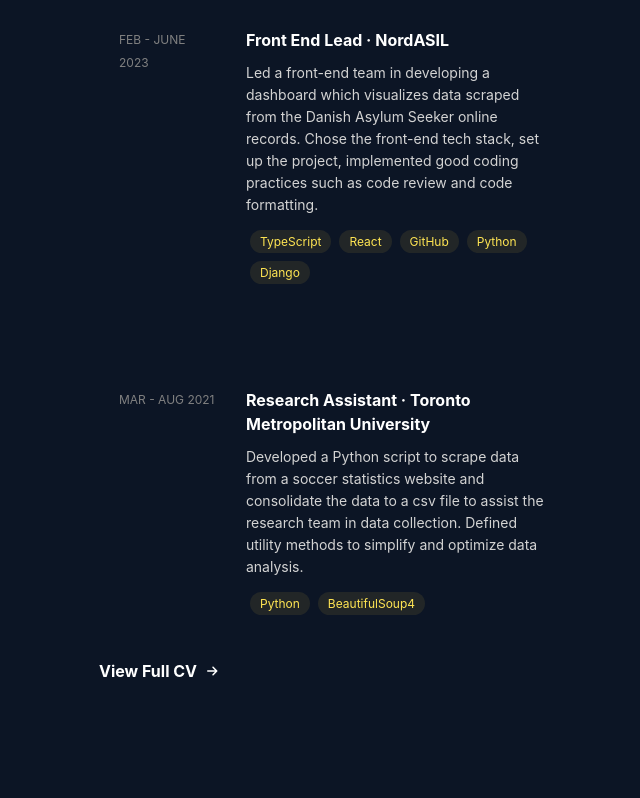
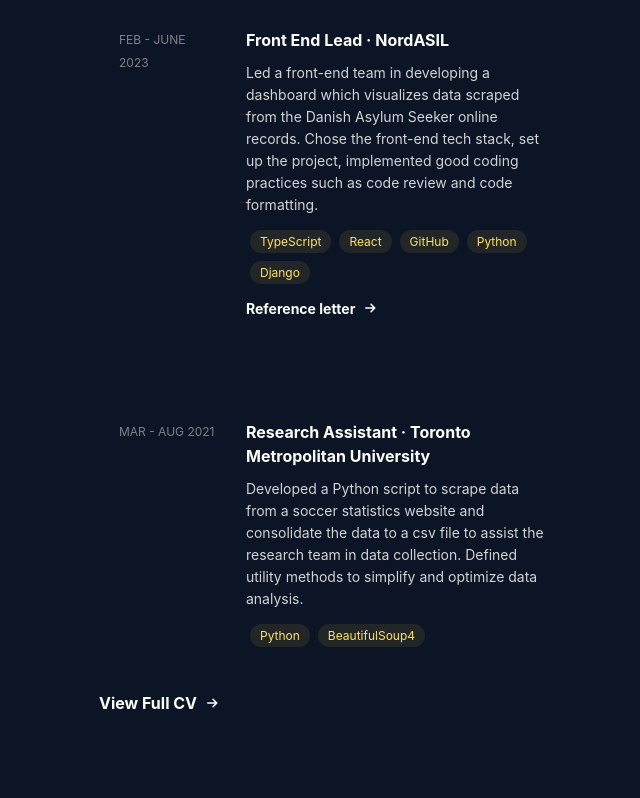
Before and after one commit to lilygostovic/lg-portfolio, a React (Create React App) app: page / in a window 1280 px wide. Shown: the part 1667-2465 px from the top of the page, without its empty margins (541-1181 px from the left). Built offline with nearby package versions, Linux system fonts and the light colour scheme.

Commit message:
Add reference letter from Kristin

```diff
--- a/src/components/Experience/InformationBlock.tsx
+++ b/src/components/Experience/InformationBlock.tsx
@@ -1,8 +1,14 @@
-import { useState } from "react";
+import { useState } from 'react';
 
-import { HoverableDiv, SkillsList } from "../common";
-import { StyledDiv } from "../common/StyledDiv";
-import { StyledText } from "../common/StyledText";
+import { faArrowRight } from '@fortawesome/free-solid-svg-icons';
+import { FontAwesomeIcon } from '@fortawesome/react-fontawesome';
+
+import {
+  HoverableDiv,
+  SkillsList,
+} from '../common';
+import { StyledDiv } from '../common/StyledDiv';
+import { StyledText } from '../common/StyledText';
 
 type InformationBlockProps = {
   dates: string;
@@ -12,6 +18,7 @@ type InformationBlockProps = {
   link: string;
   body: string;
   skills: Array<string>;
+  referenceLetter?: string;
   last?: boolean;
 };
 
@@ -23,6 +30,7 @@ export const InformationBlock = ({
   link,
   body,
   skills,
+  referenceLetter = undefined,
   last = false,
   ...props
 }: InformationBlockProps) => {
@@ -63,7 +71,45 @@ export const InformationBlock = ({
           <StyledText variant="paragraphTiny">{body}</StyledText>
           <SkillsList skills={skills} />
         </StyledDiv>
+        {referenceLetter && (
+          <ReferenceLetter title="Reference letter" link={referenceLetter} />
+        )}
       </StyledDiv>
     </HoverableDiv>
   );
 };
+
+type SectionBottomLinkProps = {
+  title: string;
+  link: string;
+};
+
+export const ReferenceLetter = ({ title, link }: SectionBottomLinkProps) => {
+  const [isHovered, setIsHovered] = useState(false);
+
+  return (
+    <a
+      href={link}
+      rel="noreferrer"
+      target="_blank"
+      style={{ textDecoration: "none", marginTop: "10px" }}
+    >
+      <StyledDiv
+        color="white"
+        onMouseEnter={() => setIsHovered(true)}
+        onMouseLeave={() => setIsHovered(false)}
+      >
+        <StyledText
+          variant="paragraphTinyBold"
+          style={{
+            marginRight: isHovered ? "17px" : "10px",
+            transition: "margin-right 0.2s",
+          }}
+        >
+          {title}
+        </StyledText>
+        <FontAwesomeIcon icon={faArrowRight} size="xs" />
+      </StyledDiv>
+    </a>
+  );
+};
--- a/src/components/Experience/index.tsx
+++ b/src/components/Experience/index.tsx
@@ -1,4 +1,5 @@
-import { InformationBlock } from './InformationBlock';
+import NordASILReferenceLetter from "../../documents/nordasil-reference-letter.pdf";
+import { InformationBlock } from "./InformationBlock";
 
 export const Experience = () => (
   <div id="experience">
@@ -60,6 +61,7 @@ export const Experience = () => (
         "Led a front-end team in developing a dashboard which visualizes data scraped from the Danish Asylum Seeker online records. Chose the front-end tech stack, set up the project, implemented good coding practices such as code review and code formatting."
       }
       skills={["TypeScript", "React", "GitHub", "Python", "Django"]}
+      referenceLetter={NordASILReferenceLetter}
     />
     <InformationBlock
       jobTitles={["Research Assistant"]}
```
Also changed, not shown: 1 other file (tests, documents, lock files or other folders).
